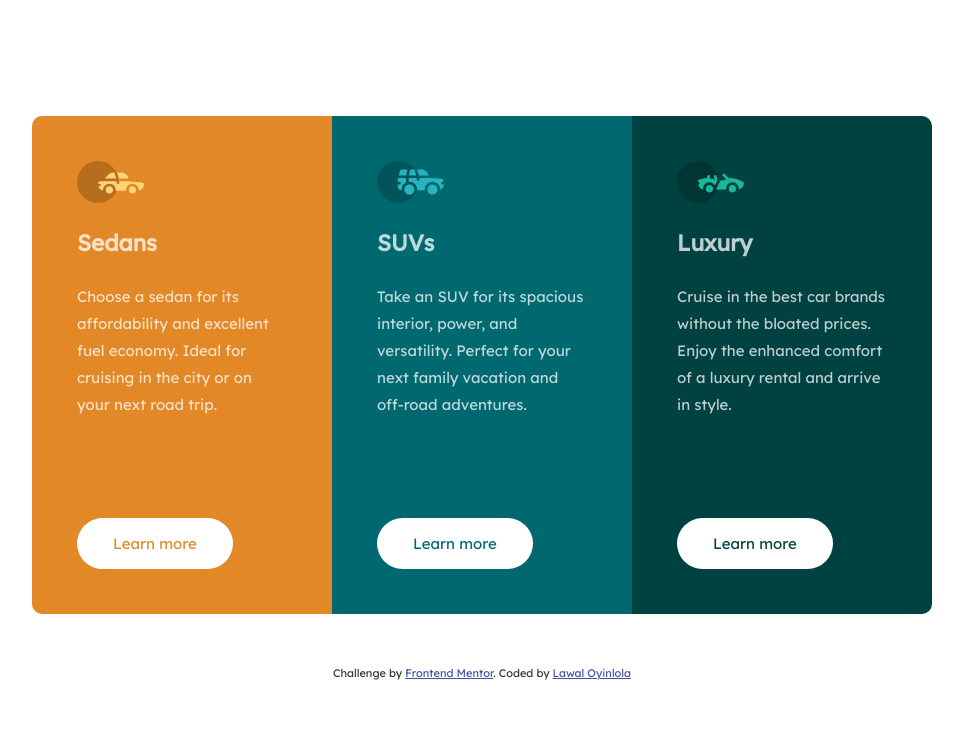
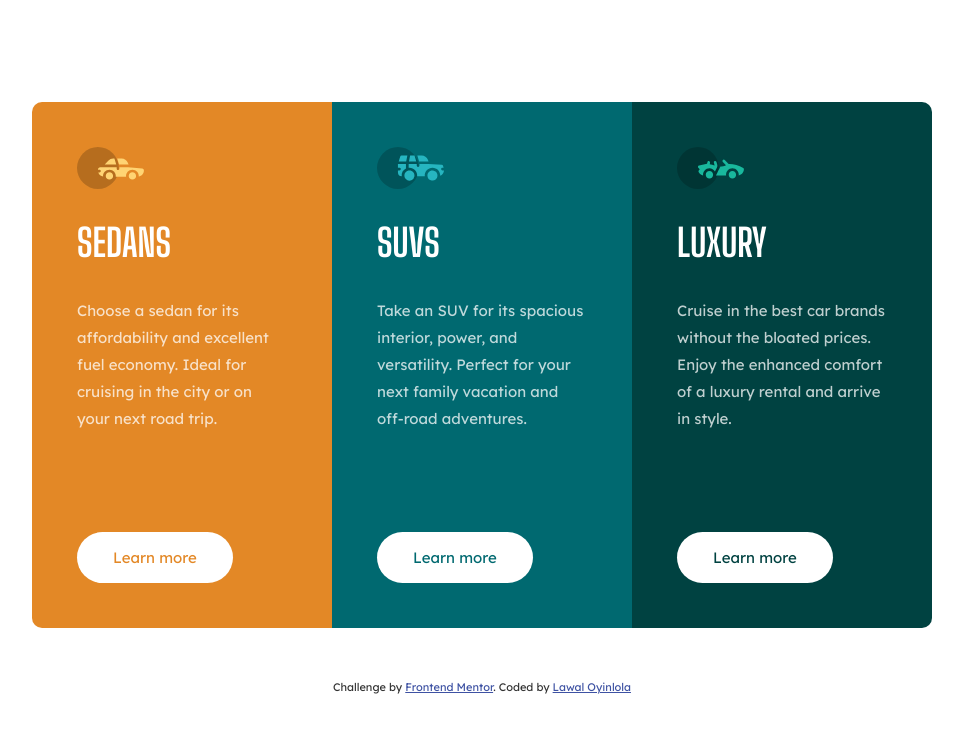
Before and after one commit to lawalOyinlola/frontend_mentor, a plain HTML site: page 3-column-preview-card/index.html in a window 1280 px wide. Shown: the whole page, without its empty margins (158-1121 px from the left). Drawn offline with Linux system fonts and the light colour scheme.

Commit message:
Added files via upload
improved accessibily adding class to headings an make use of a single h1 tag

```diff
--- a/3-column-preview-card/index.html
+++ b/3-column-preview-card/index.html
@@ -21,7 +21,7 @@
         <div class="car sedan">
           <img src="images/icon-sedans.svg" alt="sedan vehicle icon" />
 
-          <h2>Sedans</h2>
+          <h1 class="heading">Sedans</h1>
 
           <p>
             Choose a sedan for its affordability and excellent fuel economy.
@@ -34,7 +34,7 @@
         <div class="car suv">
           <img src="images/icon-suvs.svg" alt="suv vehicle icon" />
 
-          <h2>SUVs</h2>
+          <h2 class="heading">SUVs</h2>
 
           <p>
             Take an SUV for its spacious interior, power, and versatility.
@@ -47,7 +47,7 @@
         <div class="car luxury">
           <img src="images/icon-luxury.svg" alt="luxurious vehicle icon" />
 
-          <h2>Luxury</h2>
+          <h2 class="heading">Luxury</h2>
 
           <p>
             Cruise in the best car brands without the bloated prices. Enjoy the
@@ -64,9 +64,7 @@
           href="https://www.frontendmentor.io/profile/lawalOyinlola"
           target="_blank"
           >Frontend Mentor</a
-        >.
-
-        Coded by
+        >. Coded by
         <a
           href="https://www.frontendmentor.io/profile/lawalOyinlola"
           target="_blank"
--- a/3-column-preview-card/style.css
+++ b/3-column-preview-card/style.css
@@ -24,17 +24,17 @@ body {
   align-items: center;
 }
 
-h1 {
+img {
+  display: block;
+  width: 32%;
+}
+
+.heading {
   font-family: "Big Shoulders Display", cursive;
   font-size: 3.8rem;
   font-weight: 700;
   color: #fff;
   text-transform: uppercase;
-}
-
-img {
-  display: block;
-  width: 32%;
 }
 
 .btn:link, .btn:visited {
@@ -79,7 +79,7 @@ img {
   flex-direction: column;
   justify-content: space-around;
   gap: 2rem;
-  transition: all 0.6s;
+  transition: all 0.3s;
 }
 
 .sedan {
@@ -116,7 +116,7 @@ img {
 
 
 /* QUERIES */
-/* BELOW 800px */
+/* BELOW 800px - TABLETS */
 @media (max-width: 50em) {
   html {
     font-size: 56.25%;
@@ -127,15 +127,15 @@ img {
 }
 }
 
-/* BELOW 656px */
-@media (max-width: 41em) {
+/* BELOW 704px - SMALL TABLETS */
+@media (max-width: 44em) {
   html {
    font-size: 50%;
   }
 }
 
 /* MOBILE */
-/* BELOW 576px */
+/* BELOW 576px - MOBILE */
 @media (max-width: 36em) {
   html {
     font-size: 62.5%;
```
